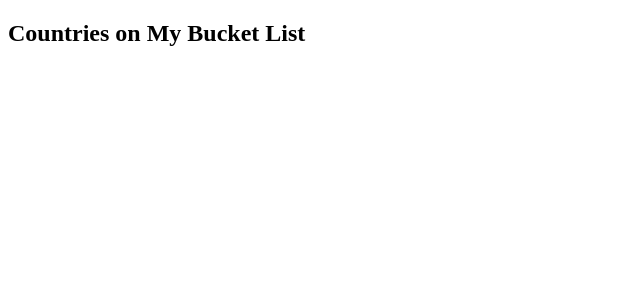
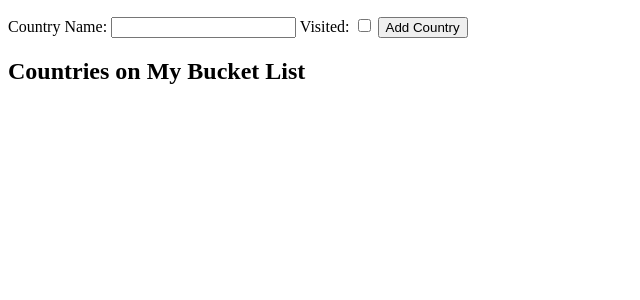
Before and after one commit to Raky79/1st-Project_Travel_Bucket_List, a Flask app: page /countries in a window 1280 px wide. Shown: the part 70-370 px from the top of the page, without its empty margins (0-640 px from the left). Run offline with Flask 2, Linux system fonts and the light colour scheme; data that the repository does not hold is empty; some libraries are stand-ins or nearby versions.

Commit message:
more changes

```diff
--- a/controllers/countries_controller.py
+++ b/controllers/countries_controller.py
@@ -18,3 +18,27 @@ def show_country(id):
     return render_template('countries/countries_show.html',
                            country = country,
                            country_cities = country_repository.cities(country))
+
+@countries_blueprint.route('/countries', methods=['POST'])
+def create_country():
+    print(request.form)
+    name = request.form['name']
+    visited = True if 'visited' in request.form else False
+    newcountry = Country(name=name, visited=visited)
+    country_repository.save(newcountry)
+    return redirect('/countries')
+
+@countries_blueprint.route('/countries/<id>/edit', methods=['GET'])
+def edit_country(id):
+    country = country_repository.select(id)
+    return render_template('countries/edit.html', country=country)
+
+#UPDATE
+
+@countries_blueprint.route('/countries/<id>', methods=['POST'])
+def update_country(id):
+    name = request.form['name']
+    visited = request.form['visited']
+    country = Country(name, visited, id)
+    country_repository.update(country)
+    return redirect('/countries')
--- a/models/country.py
+++ b/models/country.py
@@ -4,5 +4,6 @@ class Country:
         self.visited = visited
         self.id = id
 
-    def mark_visited(self):
+
+def mark_visited(self):
         self.visited = True
--- a/repositories/country_repository.py
+++ b/repositories/country_repository.py
@@ -3,6 +3,8 @@ from models.country import Country
 from models.city import City
 from repositories import city_repository
 
+
+#CREATE
 def save(country):
     sql = "INSERT INTO countries(name, visited) VALUES (%s, %s) RETURNING *"
     values = [country.name, country.visited]
@@ -11,7 +13,7 @@ def save(country):
     country.id = id
     return country
 
-
+#READ
 def select_all():
     countries = []
 
@@ -34,20 +36,6 @@ def select(id):
         country = Country(result['name'], result['visited'], result['id'])
     return country
 
-def delete_all():
-    sql = "DELETE FROM countries"
-    run_sql(sql)
-
-def delete(id):
-    sql = "DELETE FROM countries WHERE id = %s"
-    values = [id]
-    run_sql(sql, values)
-
-def update(country):
-    sql = "UPDATE countries SET (name, visited) = (%s, %s) WHERE id = %s"
-    values = [country.name, country.visited, country.id]
-    run_sql(sql, values)
-
 def cities(country):
     cities = []
 
@@ -59,3 +47,19 @@ def cities(country):
         city = City(row['name'], country, row['visited'], row['id'])
         cities.append(city)
     return cities
+
+#UPDATE
+def update(country):
+    sql = "UPDATE countries SET (name, visited) = (%s, %s) WHERE id = %s"
+    values = [country.name, country.visited, country.id]
+    run_sql(sql, values)
+
+#DELETE
+def delete_all():
+    sql = "DELETE FROM countries"
+    run_sql(sql)
+
+def delete(id):
+    sql = "DELETE FROM countries WHERE id = %s"
+    values = [id]
+    run_sql(sql, values)
--- a/templates/cities/cities_index.html
+++ b/templates/cities/cities_index.html
@@ -2,9 +2,8 @@
 
 {% block content %}
 <h2>Cities</h2>
-{{ all_cities }}
 
-{% for cities in all_cities %}
+{% for city in all_cities %}
 <div class="cities">
     <div class="content">
         <p><a href="/cities/{{ city.id }}">{{ city.name }}</a></p>
--- a/templates/countries/countries_index.html
+++ b/templates/countries/countries_index.html
@@ -1,6 +1,14 @@
 {% extends 'base.html' %}
 
 {% block content %}
+
+<form class="form-inline" action="/countries" method="post">
+    <label for="name">Country Name:</label>
+    <input type="text" name="name" id="name">
+    <label for="visited">Visited:</label>
+    <input type="checkbox" name="visited" id="visited">
+    <input type="submit" value="Add Country">
+</form>
 
 <h2>Countries on My Bucket List</h2>
 
--- a/templates/countries/countries_show.html
+++ b/templates/countries/countries_show.html
@@ -1,6 +1,7 @@
 {% extends "base.html" %}
 {% block content %}
 
+  <div>
     <div>
         <p>{{ country.name }}</p>
         <p>
@@ -11,6 +12,9 @@
                 <span>&#10060</span>
             {% endif %}
         </p>
+        <p><a href="/countries/{{ country.id }}/edit" >Edit</a></p>
+    </div>
+    <div>
         <h2>Cities in {{ country.name }}</h2>
         <div>
             {% for city in country_cities  %}
@@ -27,4 +31,6 @@
         </div>
     </div>
 
+  </div>
+
 {% endblock %}
```
Also changed, not shown: controllers/cities_controller.py (+7 -0 lines), templates/cities/cities_show.html (added, +20 -0 lines), templates/countries/edit.html (added, +13 -0 lines). Lines whose indentation alone changed are shown as unchanged.
